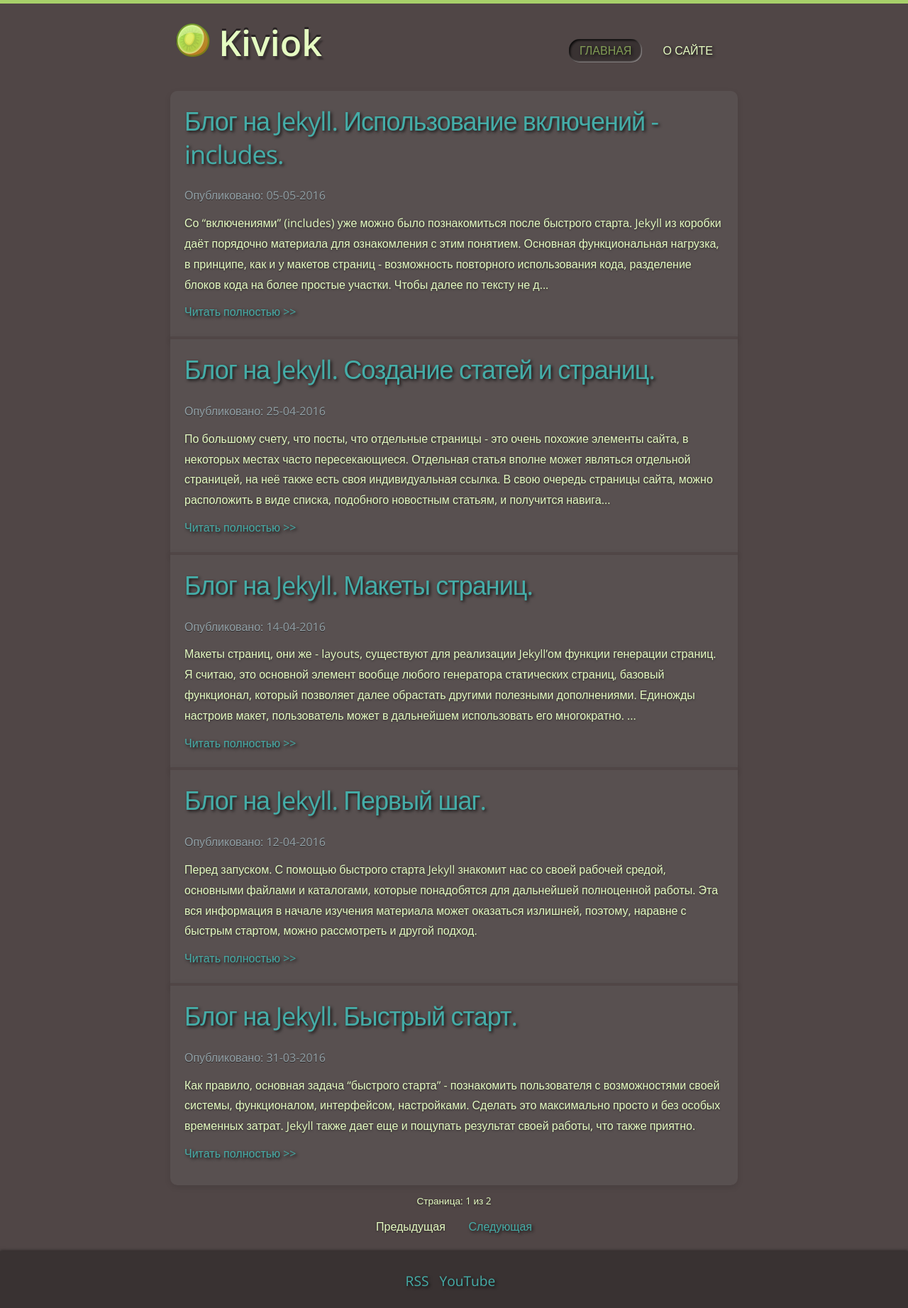
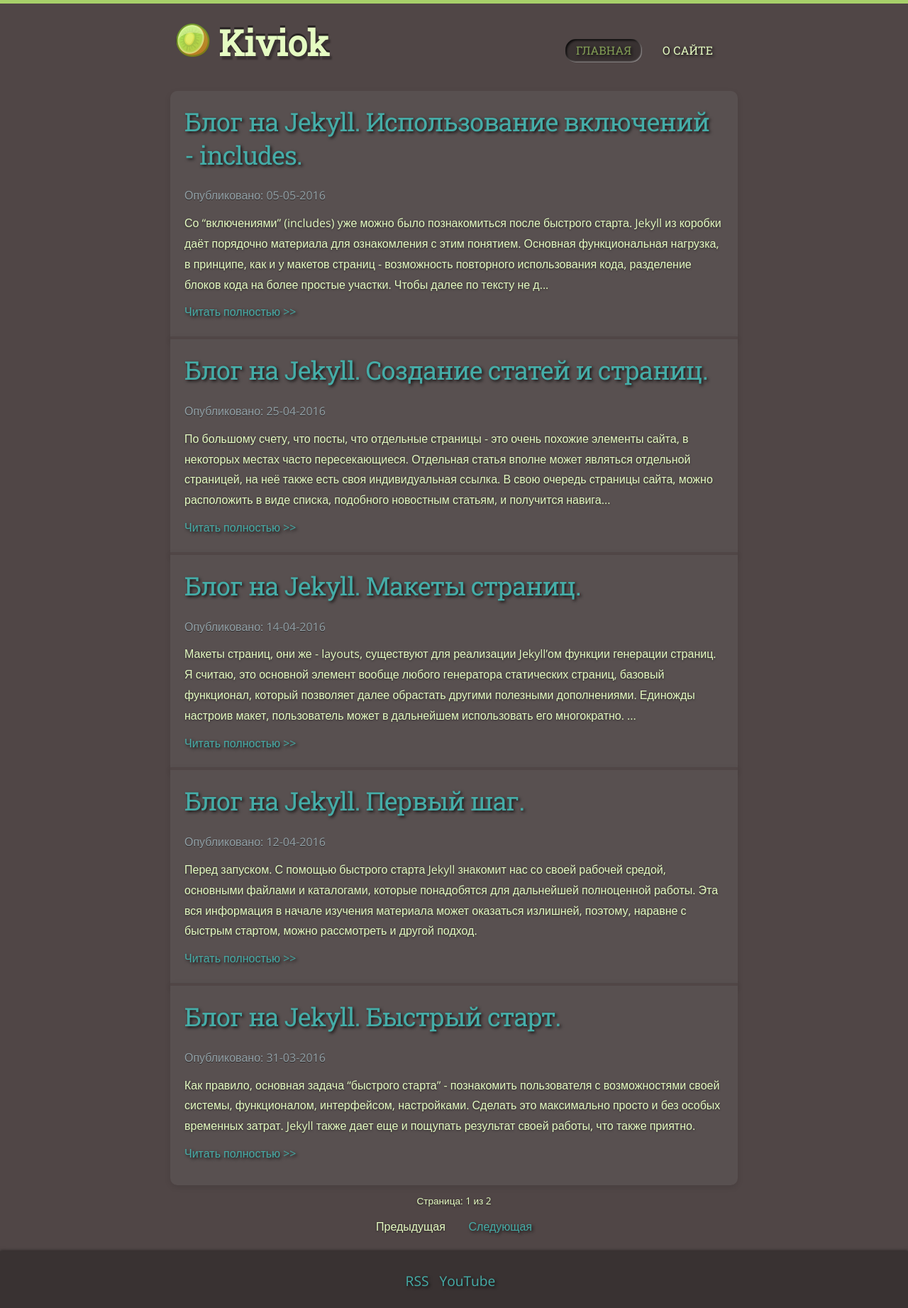
Before and after one commit to kiviok/kiviok.github.io, a Jekyll site: the page built from index.html, in a window 1280 px wide. Shown: the whole page at 71% size. Built offline with Jekyll 4.4.1, drawn with Linux system fonts in a browser that asks for light colours; the list of posts is cut into pages by our own code.

Commit message:
change headings family

```diff
--- a/_sass/_parameters.scss
+++ b/_sass/_parameters.scss
@@ -1,10 +1,13 @@
 @import url(https://fonts.googleapis.com/css?family=Open+Sans:400,600&subset=latin,cyrillic);
 @import url(https://fonts.googleapis.com/css?family=Ubuntu+Mono);
+@import url(https://fonts.googleapis.com/css?family=Roboto+Slab&subset=latin,cyrillic);
+@import url(https://fonts.googleapis.com/css?family=Roboto&subset=latin,cyrillic);
+
 
 
 $font-family: "Open Sans", Arial, sans-serif;
-$font-family-header: "Open Sans", Arial, sans-serif;
-$font-family-headings: "Open Sans", Arial, sans-serif;
+$font-family-header: "Roboto Slab", Arial, sans-serif;
+$font-family-headings: "Roboto Slab", Arial, sans-serif;
 $font-family-code: "Ubuntu Mono", monospace;
 
 
```
